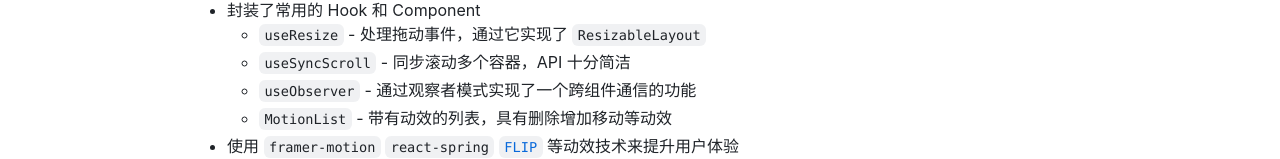
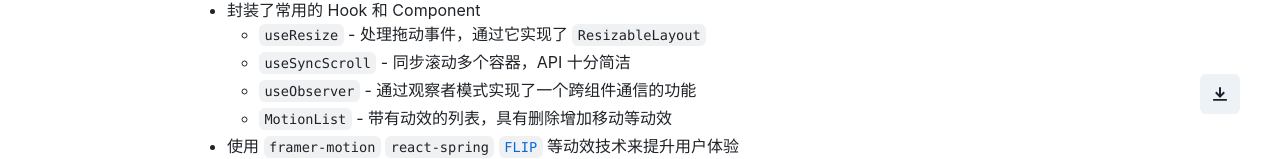
Before and after one commit to MrHeer/resume, a React (Create React App) app: page / in a window 1280 px wide. Shown: the part 646-805 px from the top of the page. Built offline with nearby package versions, Linux system fonts and the light colour scheme.

Commit message:
:sparkles: add download button

```diff
--- a/package.json
+++ b/package.json
@@ -45,6 +45,7 @@
     "typescript": "^4.6.2"
   },
   "dependencies": {
+    "@chakra-ui/icons": "^2.0.4",
     "@chakra-ui/react": "^2.2.4",
     "@emotion/react": "^11.9.3",
     "@emotion/styled": "^11.9.3",
--- a/src/App.tsx
+++ b/src/App.tsx
@@ -1,7 +1,6 @@
-import React from "react";
 import { ChakraProvider, Container } from "@chakra-ui/react";
 
-import { Markdown } from "./components";
+import { DownloadButton, Markdown } from "./components";
 import { theme } from "./theme";
 
 function App() {
@@ -14,6 +13,7 @@ function App() {
         p={[15, 15, 45]}
       >
         <Markdown url="/resume/resume.md" />
+        <DownloadButton />
       </Container>
     </ChakraProvider>
   );
--- /dev/null
+++ b/src/components/DownloadButton/index.tsx
@@ -0,0 +1,17 @@
+import { IconButton } from "@chakra-ui/react";
+import { DownloadIcon } from "@chakra-ui/icons";
+
+export function DownloadButton() {
+  return (
+    <IconButton
+      position="fixed"
+      bottom={[5, 5, 10]}
+      right={[5, 5, 10]}
+      aria-label="Download resume"
+      onClick={() => window.print()}
+      icon={<DownloadIcon />}
+    />
+  );
+}
+
+export default DownloadButton;
--- a/src/components/Markdown/index.ts
+++ /dev/null
@@ -1,3 +0,0 @@
-import Markdown from "./Markdown";
-
-export default Markdown;
--- a/src/components/Markdown/Markdown.tsx
+++ b/src/components/Markdown/index.tsx
@@ -1,4 +1,4 @@
-import React, { useEffect, useState } from "react";
+import { useEffect, useState } from "react";
 import ReactMarkdown from "react-markdown";
 import remarkGfm from "remark-gfm";
 
--- a/src/components/index.ts
+++ b/src/components/index.ts
@@ -1 +1,2 @@
+export { default as DownloadButton } from "./DownloadButton";
 export { default as Markdown } from "./Markdown";
--- a/src/index.tsx
+++ b/src/index.tsx
@@ -1,4 +1,3 @@
-import React from "react";
 import { createRoot } from "react-dom/client";
 import App from "./App";
 import * as serviceWorker from "./serviceWorker";
--- a/tsconfig.json
+++ b/tsconfig.json
@@ -1,6 +1,6 @@
 {
   "compilerOptions": {
-    "target": "es5",
+    "target": "es6",
     "lib": [
       "dom",
       "dom.iterable",
@@ -17,7 +17,7 @@
     "resolveJsonModule": true,
     "isolatedModules": true,
     "noEmit": true,
-    "jsx": "react"
+    "jsx": "react-jsx"
   },
   "include": [
     "src"
```
Also changed, not shown: .eslintrc.json, 1 other file (tests, documents, lock files or other folders).
